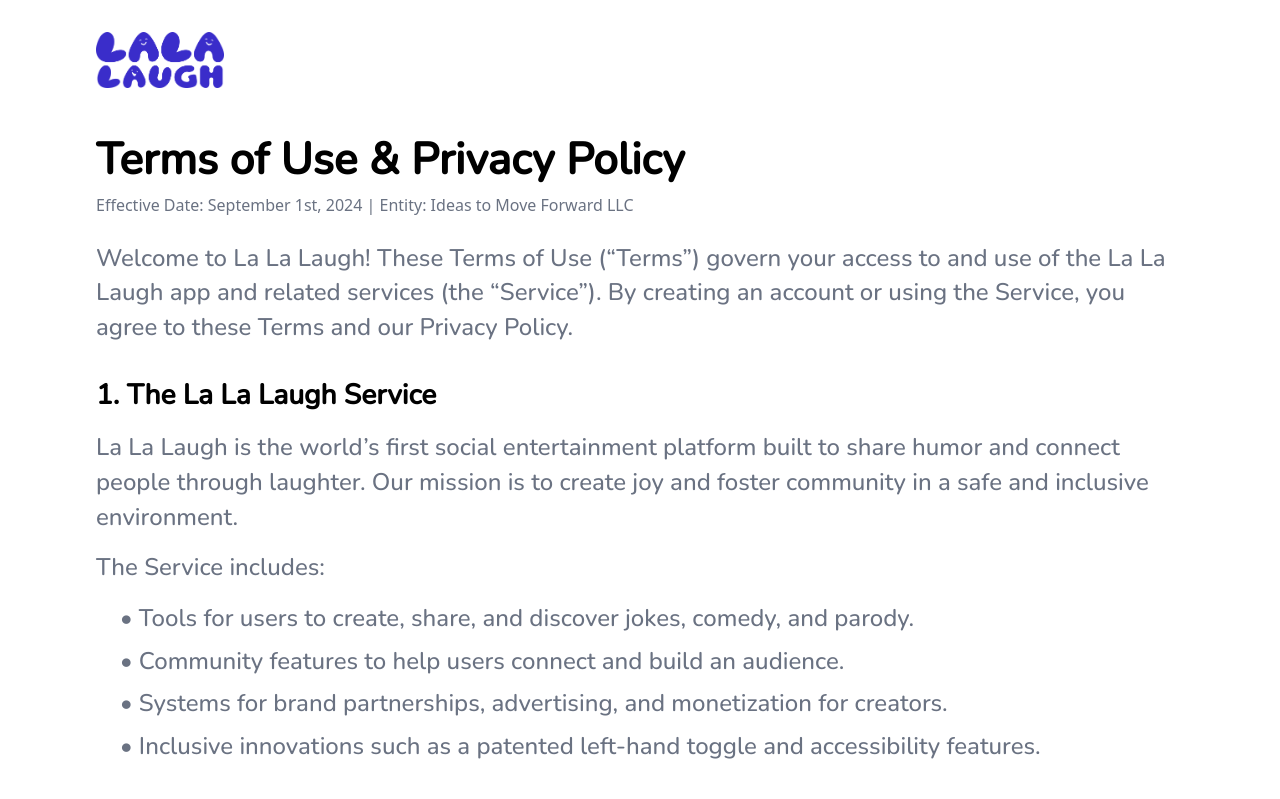
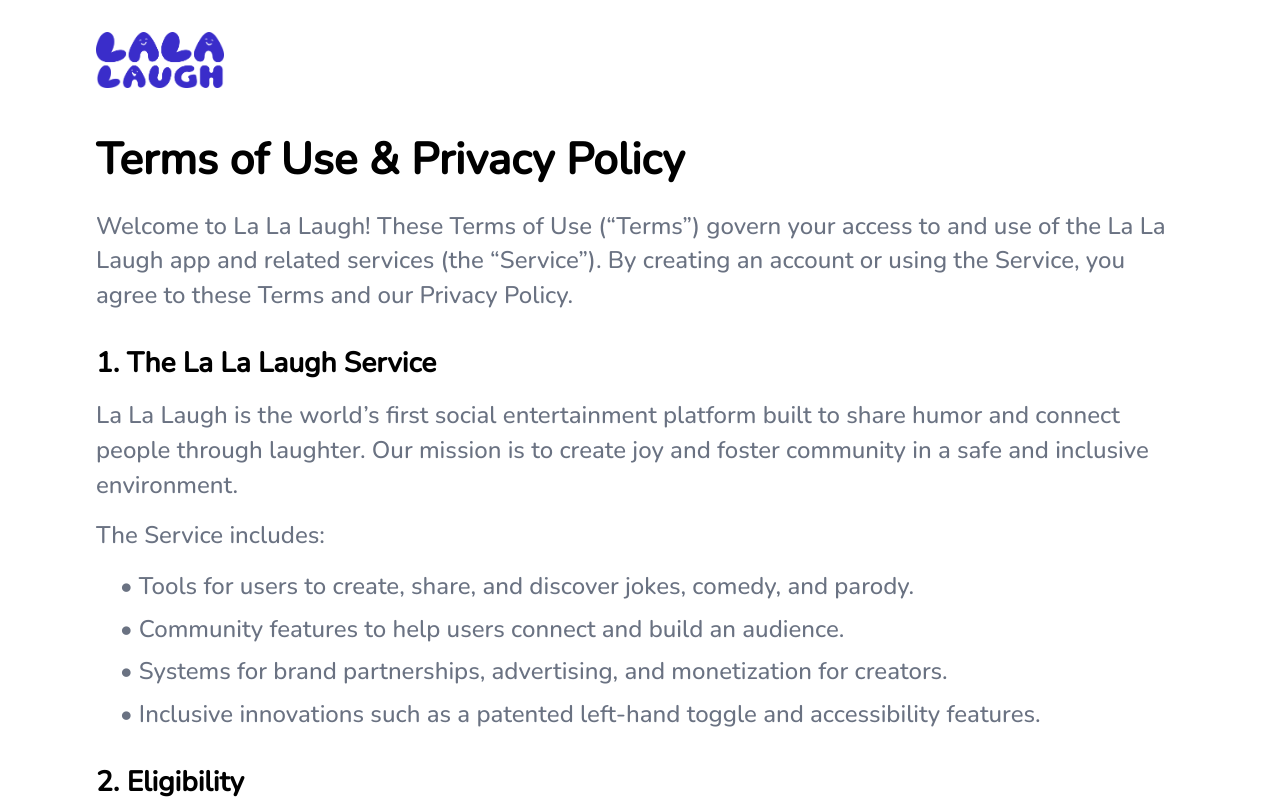
Before and after one commit to Scaleup-Pak/Landing-page-template, a React (Vite) app: page /terms in a window 1280 px wide. Shown: the top 799 px of the page. Built offline with nearby package versions, Linux system fonts and the light colour scheme; no server answers.

Commit message:
refactor: Remove effective date and entity information from Terms of Use

```diff
--- a/src/pages/TermsOfUse.tsx
+++ b/src/pages/TermsOfUse.tsx
@@ -19,9 +19,7 @@ export function TermsOfUse() {
         >
           Terms of Use & Privacy Policy
         </h1>
-        <p className="text-sm sm:text-base text-gray-500 mt-2">
-          Effective Date: September 1st, 2024 | Entity: Ideas to Move Forward LLC
-        </p>
+
       </div>
 
       {/* Content */}
```
